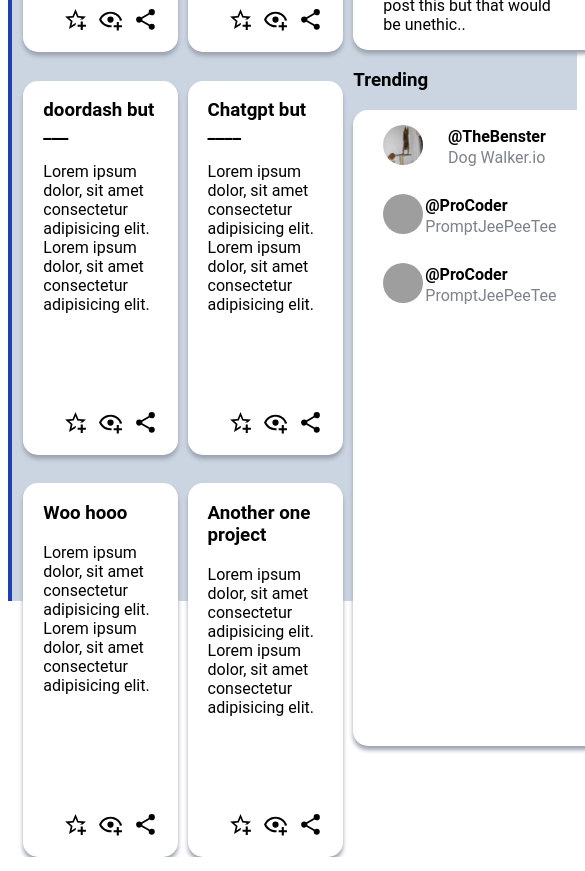
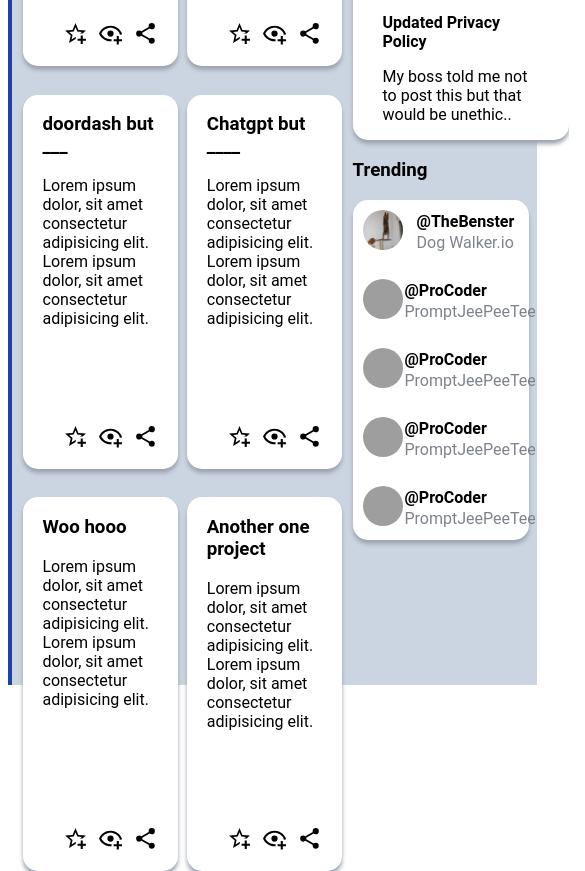
Before and after one commit to TheBenster/TOP-admin-dashboard, a plain HTML site: page index.html in a window 390 px wide. Shown: the part 589-1460 px from the top of the page, 585 px wide, since content can reach past the window. Drawn offline with Linux system fonts and the light colour scheme; grey boxes are pictures that could not be loaded.

Commit message:
finish main design, deploying so i can test it on different devices on safari for media queries.

```diff
--- a/index.html
+++ b/index.html
@@ -197,6 +197,22 @@
                             <p>PromptJeePeeTee</p>
                         </div>
                     </div>
+
+                    <div class="trend-item">
+                        <a href="https://unsplash.com/photos/ZCHj_2lJP00"><img src="kitty.jpg" id="proj" alt=""></a>
+                        <div class="name">
+                            <h4>@ProCoder</h4>
+                            <p>PromptJeePeeTee</p>
+                        </div>
+                    </div>
+
+                    <div class="trend-item">
+                        <a href="https://unsplash.com/photos/ZCHj_2lJP00"><img src="kitty.jpg" id="proj" alt=""></a>
+                        <div class="name">
+                            <h4>@ProCoder</h4>
+                            <p>PromptJeePeeTee</p>
+                        </div>
+                    </div>
                 </div>
             </div>
         </div>
--- a/style.css
+++ b/style.css
@@ -35,7 +35,7 @@ body{
     height: 100vh;
 }
 .display-container{
-    height: 140%;
+    height: 150%;
     display: grid;
     grid-template-columns: 1fr 4fr;
     grid-template-rows: .2fr 1fr
@@ -258,7 +258,8 @@ img#proj{
     display: flex;
     flex-direction: column;
     gap: 25px;
-    flex-grow: 1;
+    flex-shrink: 1;
+    padding: 10px;
 }
 
 .trend-item{
```
